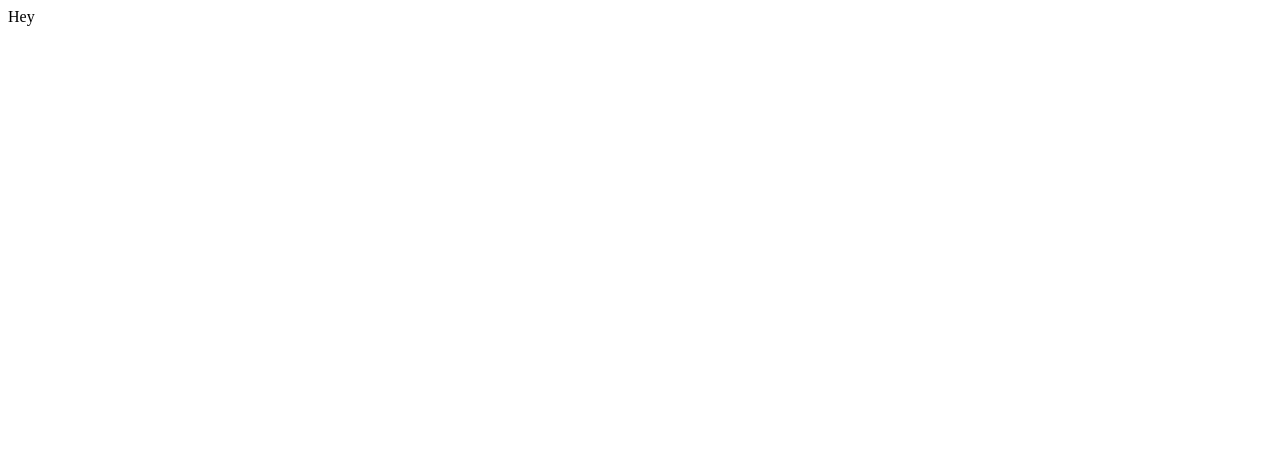
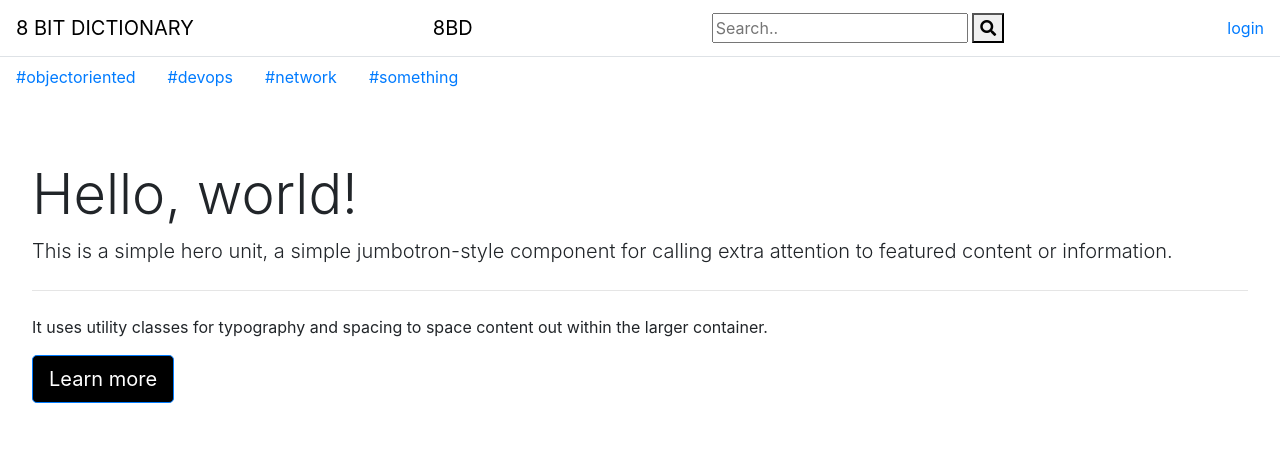
Before and after one commit to aeminkyr/8BD, a CodeIgniter app: page /database/ in a window 1280 px wide. Before the commit the part shown is almost empty. Shown: the top 466 px of the page. Run offline with CodeIgniter, Linux system fonts and the light colour scheme; some libraries are stand-ins or nearby versions.

Commit message:
index_page updated

```diff
--- a/application/views/index_page.php
+++ b/application/views/index_page.php
@@ -1 +1,45 @@
-<p>Hey</p>
+<!DOCTYPE html>
+<html>
+<head>
+	<title>8BIT DICTIONARY</title>
+	<link rel="stylesheet" href="https://stackpath.bootstrapcdn.com/bootstrap/4.4.1/css/bootstrap.min.css" integrity="sha384-Vkoo8x4CGsO3+Hhxv8T/Q5PaXtkKtu6ug5TOeNV6gBiFeWPGFN9MuhOf23Q9Ifjh" crossorigin="anonymous">
+	<link rel="stylesheet" type="text/css" href="style.css">
+	<link rel="stylesheet" href="https://cdnjs.cloudflare.com/ajax/libs/font-awesome/5.11.2/css/all.min.css" integrity="sha256-+N4/V/SbAFiW1MPBCXnfnP9QSN3+Keu+NlB+0ev/YKQ=" crossorigin="anonymous" />
+	<meta name="viewport" content="width=device-width, initial-scale=1, shrink-to-fit=no">
+</head>
+<body>
+	<nav class="navbar sticky-top navbar-light border-bottom">
+		<a class="navbar-brand" id="site-logo" href="#" style="color:black;" >8 BIT DICTIONARY</a>
+		<a class="navbar-brand" id="site-logo-m" href="#" style="color:black;" >8BD</a>
+		<form id="search-form">
+			<input type="text" placeholder="Search..">
+			<button type="submit"><i class="fa fa-search"></i></button>
+		</form>
+		<a style="float: right;" href="#login">login</a>
+	</nav>
+	<ul class="nav" id="nav-items" style="">
+		<li class="nav-item">
+			<a class="nav-link active" href="#">#objectoriented</a>
+		</li>
+		<li class="nav-item">
+			<a class="nav-link" href="#">#devops</a>
+		</li>
+		<li class="nav-item">
+			<a class="nav-link" href="#">#network</a>
+		</li>
+		<li class="nav-item">
+			<a class="nav-link" href="#" tabindex="-1" >#something</a>
+		</li>
+	</ul>
+	<div class="jumbotron" style="background-color: white;">
+		<h1 class="display-4">Hello, world!</h1>
+		<p class="lead">This is a simple hero unit, a simple jumbotron-style component for calling extra attention to featured content or information.</p>
+		<hr class="my-4">
+		<p>It uses utility classes for typography and spacing to space content out within the larger container.</p>
+		<a class="btn btn-primary btn-lg" style="background-color: black; color: white;" href="#" role="button">Learn more</a>
+	</div>
+	<script src="https://code.jquery.com/jquery-3.4.1.slim.min.js" integrity="sha384-J6qa4849blE2+poT4WnyKhv5vZF5SrPo0iEjwBvKU7imGFAV0wwj1yYfoRSJoZ+n" crossorigin="anonymous"></script>
+	<script src="https://cdn.jsdelivr.net/npm/popper.js@1.16.0/dist/umd/popper.min.js" integrity="sha384-Q6E9RHvbIyZFJoft+2mJbHaEWldlvI9IOYy5n3zV9zzTtmI3UksdQRVvoxMfooAo" crossorigin="anonymous"></script>
+	<script src="https://stackpath.bootstrapcdn.com/bootstrap/4.4.1/js/bootstrap.min.js" integrity="sha384-wfSDF2E50Y2D1uUdj0O3uMBJnjuUD4Ih7YwaYd1iqfktj0Uod8GCExl3Og8ifwB6" crossorigin="anonymous"></script>
+</body>
+</html>
```
